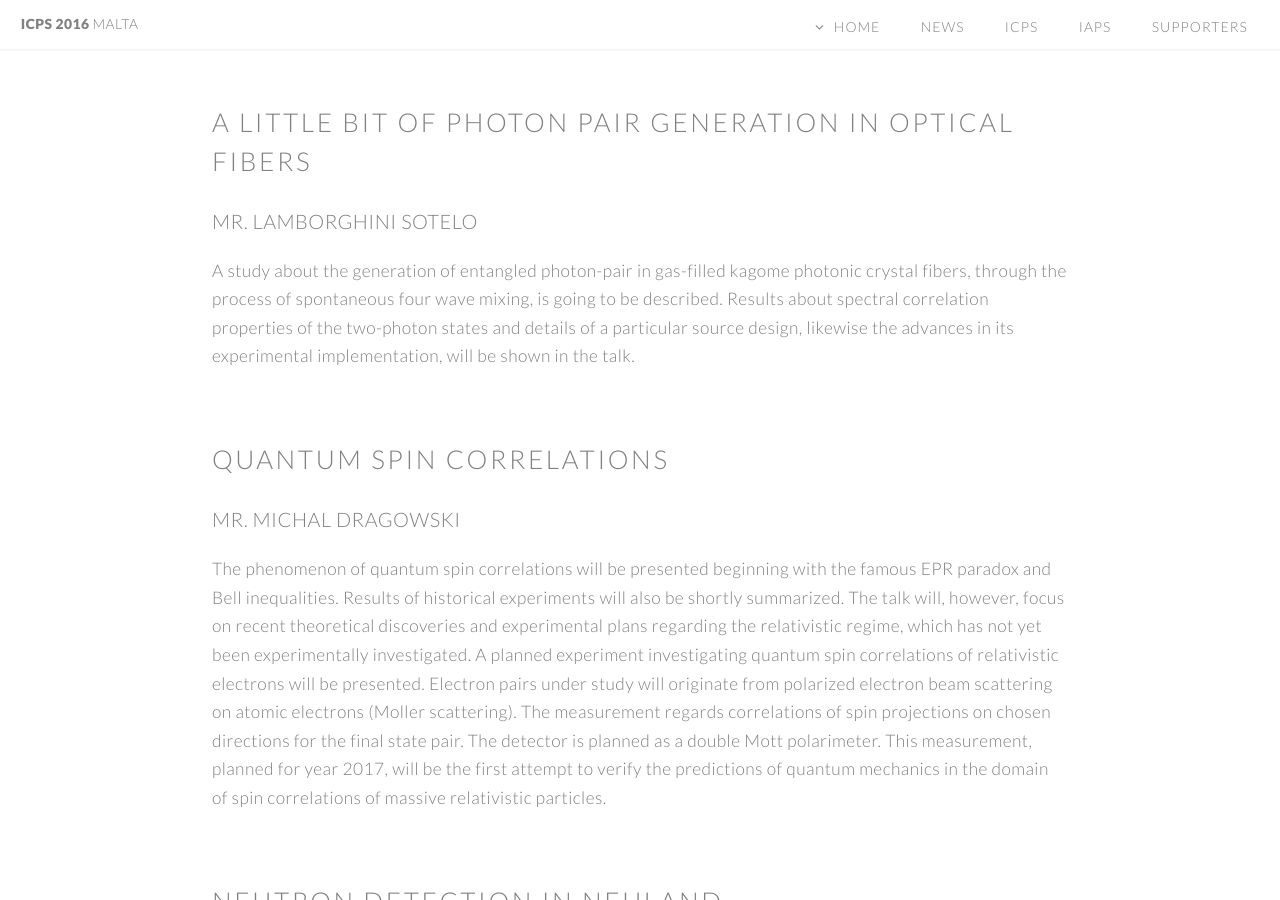
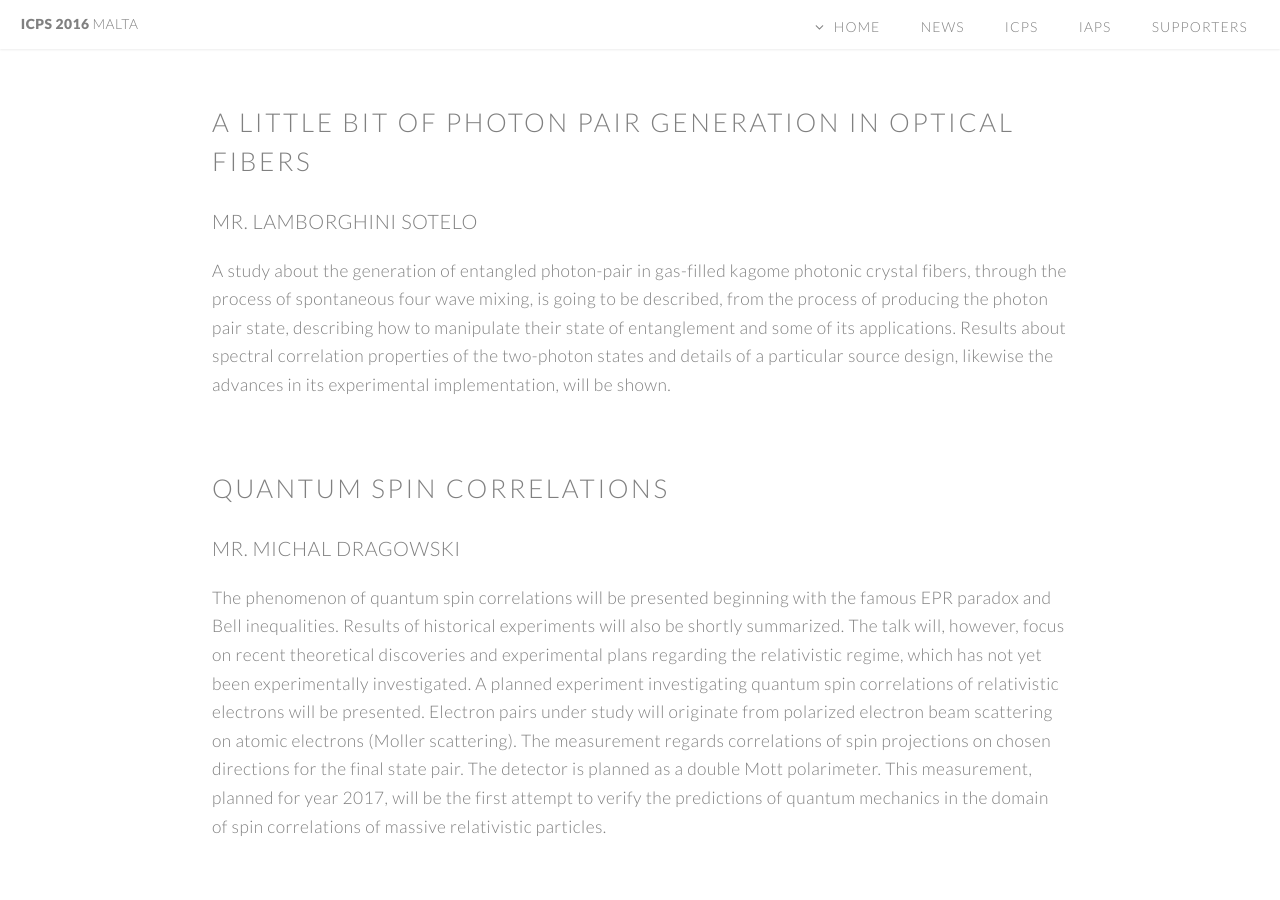
Before and after one commit to bread-on-toast/icps2016, a Jekyll site: the page built from programme/student-lectures.html, in a window 1280 px wide and 900 px high, scrolled down 19582 px. Built offline with Jekyll 4.4.1, drawn with Linux system fonts in a browser that asks for light colours.

Commit message:
updated abstract

```diff
--- a/_data/lecture.yaml
+++ b/_data/lecture.yaml
@@ -261,7 +261,7 @@
     name: Mr. Lamborghini Sotelo
     email: thedetective_007@hotmail.com
     title: A little bit of photon pair generation in optical fibers
-    abstract: A study about the generation of entangled photon-pair in gas-filled kagome photonic crystal fibers, through the process of spontaneous four wave mixing, is going to be described. Results about spectral correlation properties of the two-photon states and details of a particular source design, likewise the advances in its experimental implementation, will be shown in the talk.
+    abstract: A study about the generation of entangled photon-pair in gas-filled kagome photonic crystal fibers, through the process of spontaneous four wave mixing, is going to be described, from the process of producing the photon pair state, describing how to manipulate their state of entanglement and some of its applications. Results about spectral correlation properties of the two-photon states and details of a particular source design, likewise the advances in its experimental implementation, will be shown.
 -
     name: Mr. Michal Dragowski
     email: mdragowski@fuw.edu.pl
```
